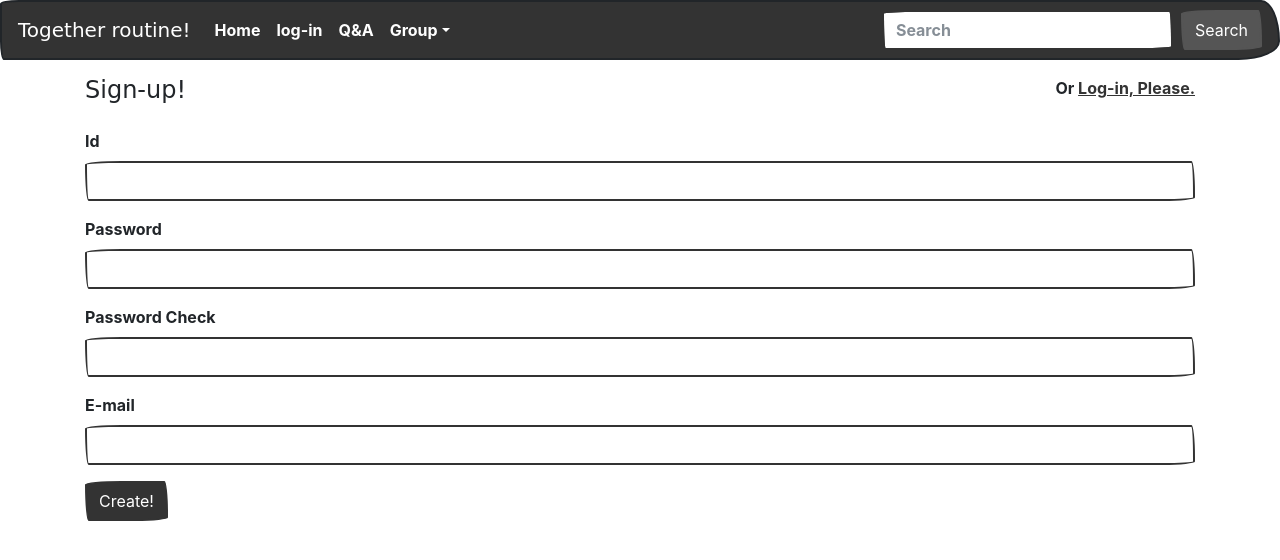
After one commit to Ohdaejin/2022_tr, a Django app: page /common/signup/ in a window 1280 px wide. The commit adds this page. Shown: the top 560 px of the page. Run offline with Django 4.2, Linux system fonts and the light colour scheme; some libraries are stand-ins or nearby versions; some web fonts are replaced.

Commit message:
로그인 구현

```diff
--- /dev/null
+++ b/common/forms.py
@@ -0,0 +1,11 @@
+from django import forms
+from django.contrib.auth.forms import UserCreationForm
+from django.contrib.auth.models import User
+
+
+class UserForm(UserCreationForm):
+    email = forms.EmailField(label="이메일")
+
+    class Meta:
+        model = User
+        fields = ("username", "password1", "password2", "email")
--- a/common/urls.py
+++ b/common/urls.py
@@ -1,5 +1,6 @@
 from django.urls import path
 from django.contrib.auth import views as auth_views
+from . import views
 
 
 app_name = 'common'
@@ -7,4 +8,5 @@ app_name = 'common'
 urlpatterns = [
     path('login/', auth_views.LoginView.as_view(template_name='common/login.html'), name='login'),
     path('logout/', auth_views.LogoutView.as_view(), name='logout'),
+    path('signup/', views.signup, name='signup'),
 ]
--- a/common/views.py
+++ b/common/views.py
@@ -1,3 +1,21 @@
-from django.shortcuts import render
+from django.contrib.auth import authenticate, login
+from django.shortcuts import render, redirect
+from common.forms import UserForm
 
-# Create your views here.
+
+def signup(request):
+    """
+    계정생성
+    """
+    if request.method == "POST":
+        form = UserForm(request.POST)
+        if form.is_valid():
+            form.save()
+            username = form.cleaned_data.get('username')
+            raw_password = form.cleaned_data.get('password1')
+            user = authenticate(username=username, password=raw_password)  # 사용자 인증
+            login(request, user)  # 로그인
+            return redirect('index')
+    else:
+        form = UserForm()
+    return render(request, 'common/signup.html', {'form': form})
--- a/config/settings.py
+++ b/config/settings.py
@@ -31,6 +31,7 @@ ALLOWED_HOSTS = []
 # Application definition
 
 INSTALLED_APPS = [
+    'group.apps.GroupConfig',
     'common.apps.CommonConfig',
     'tr.apps.TrConfig',
     'django.contrib.admin',
--- a/config/urls.py
+++ b/config/urls.py
@@ -22,5 +22,6 @@ urlpatterns = [
     path('admin/', admin.site.urls),
     path('tr/', include('tr.urls')),
     path('common/', include('common.urls')),
+    path('group/', include('group.urls')),
     path('', views.index, name='index'),  # '/' 에 해당되는 path
 ]
--- /dev/null
+++ b/group/urls.py
@@ -0,0 +1,4 @@
+app_name = 'group'
+
+urlpatterns = [
+]
--- /dev/null
+++ b/templates/common/signup.html
@@ -0,0 +1,38 @@
+{% extends "base.html" %}
+{% block content %}
+<div class="container my-3">
+    <div class="row my-3">
+        <div class="col-4">
+            <h4>Sign-up!</h4>
+        </div>
+        <div class="col-8 text-right">
+            <span>Or <a href="{% url 'common:login' %}">Log-in, Please.</a></span>
+        </div>
+    </div>
+    <form method="post" class="post-form" action="{% url 'common:signup' %}">
+        {% csrf_token %}
+        {% include "form_errors.html" %}
+        <div class="form-group">
+            <label for="username">Id</label>
+            <input type="text" class="form-control" name="username" id="username"
+                   value="{{ form.username.value|default_if_none:'' }}">
+        </div>
+        <div class="form-group">
+            <label for="password1">Password</label>
+            <input type="password" class="form-control" name="password1" id="password1"
+                   value="{{ form.password1.value|default_if_none:'' }}">
+        </div>
+        <div class="form-group">
+            <label for="password2">Password Check</label>
+            <input type="password" class="form-control" name="password2" id="password2"
+                   value="{{ form.password2.value|default_if_none:'' }}">
+        </div>
+        <div class="form-group">
+            <label for="email">E-mail</label>
+            <input type="text" class="form-control" name="email" id="email"
+                   value="{{ form.email.value|default_if_none:'' }}">
+        </div>
+        <button type="submit" class="btn btn-primary">Create!</button>
+    </form>
+</div>
+{% endblock %}
```
Also changed, not shown: templates/common/login.html (+8 -0 lines).
